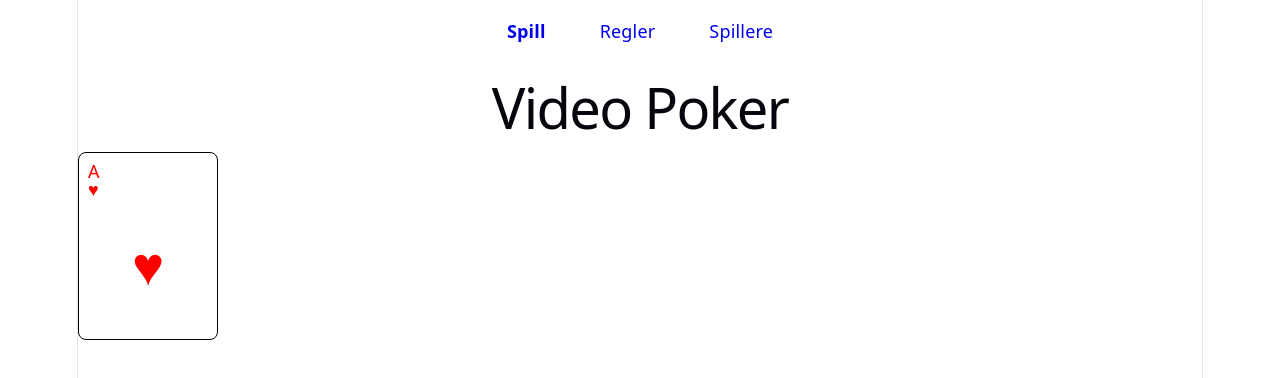
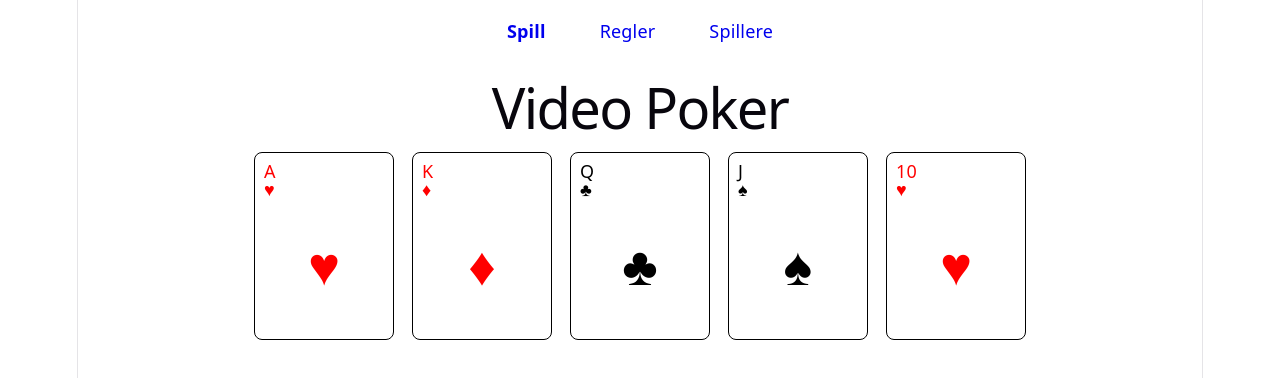
Before and after one commit to vildehf/video-poker, a React (Vite) app: page / in a window 1280 px wide. Shown: the top 378 px of the page. Built offline with nearby package versions, Linux system fonts and the light colour scheme.

Commit message:
feat: display poker hand

```diff
--- /dev/null
+++ b/src/pages/GamePage.module.css
@@ -0,0 +1,5 @@
+.hand {
+  display: flex;
+  justify-content: center;
+  gap: 1rem;
+}
--- a/src/pages/GamePage.tsx
+++ b/src/pages/GamePage.tsx
@@ -1,16 +1,25 @@
 import Card from "../components/Card/Card";
 import type { PlayingCard } from "../types/PlayingCard";
+import styles from "./GamePage.module.css";
 
 export default function GamePage() {
-  const testCard: PlayingCard = {
-    suit: "hearts",
-    value: "A",
-  };
+  const testCards: PlayingCard[] = [
+    { suit: "hearts", value: "A" },
+    { suit: "diamonds", value: "K" },
+    { suit: "clubs", value: "Q" },
+    { suit: "spades", value: "J" },
+    { suit: "hearts", value: "10" },
+  ];
 
   return (
     <main>
       <h1>Video Poker</h1>
-      <Card card={testCard} />
+
+      <div className={styles.hand}>
+        {testCards.map((card) => (
+          <Card key={`${card.suit}-${card.value}`} card={card} />
+        ))}
+      </div>
     </main>
   );
 }
```
